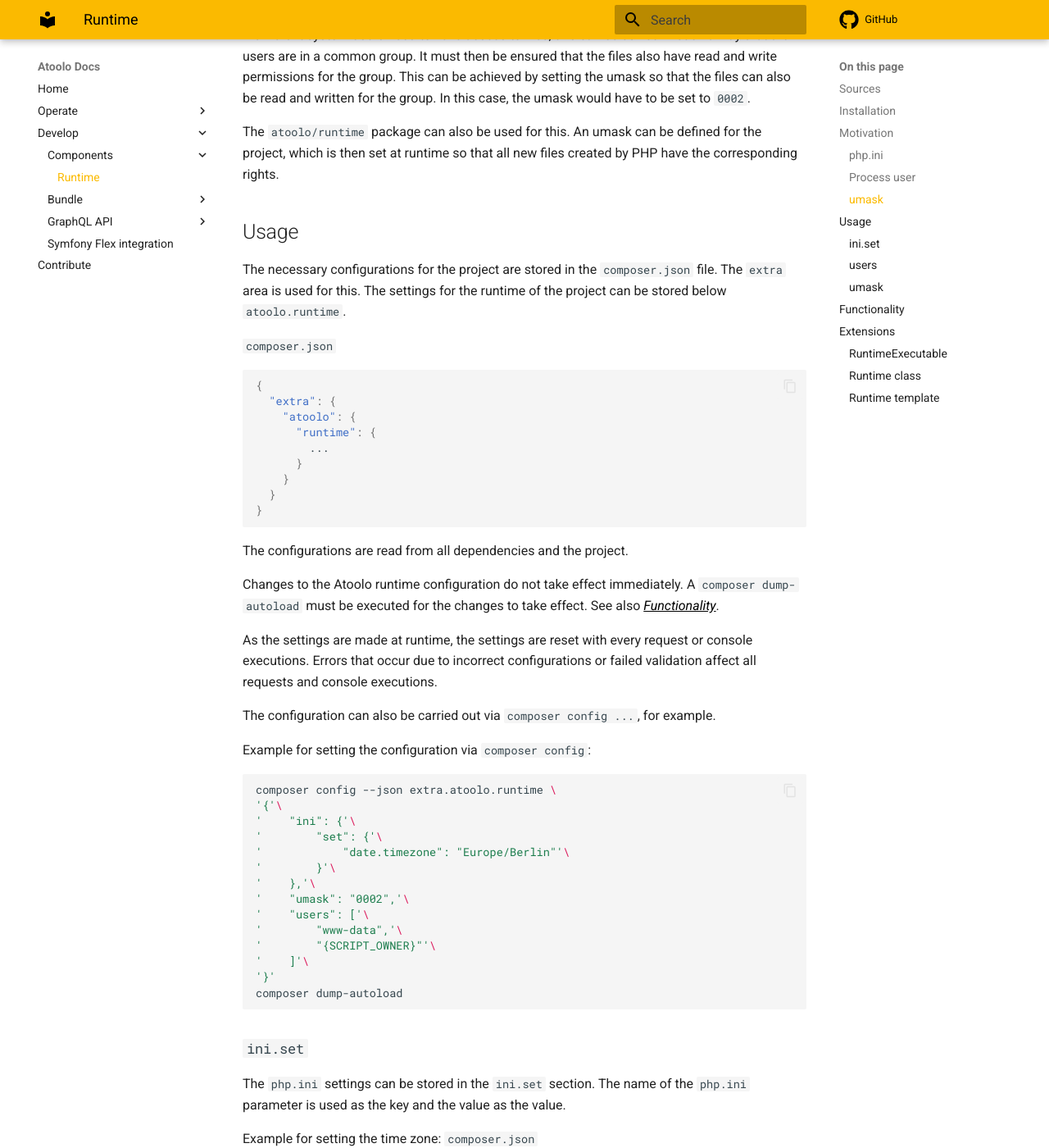
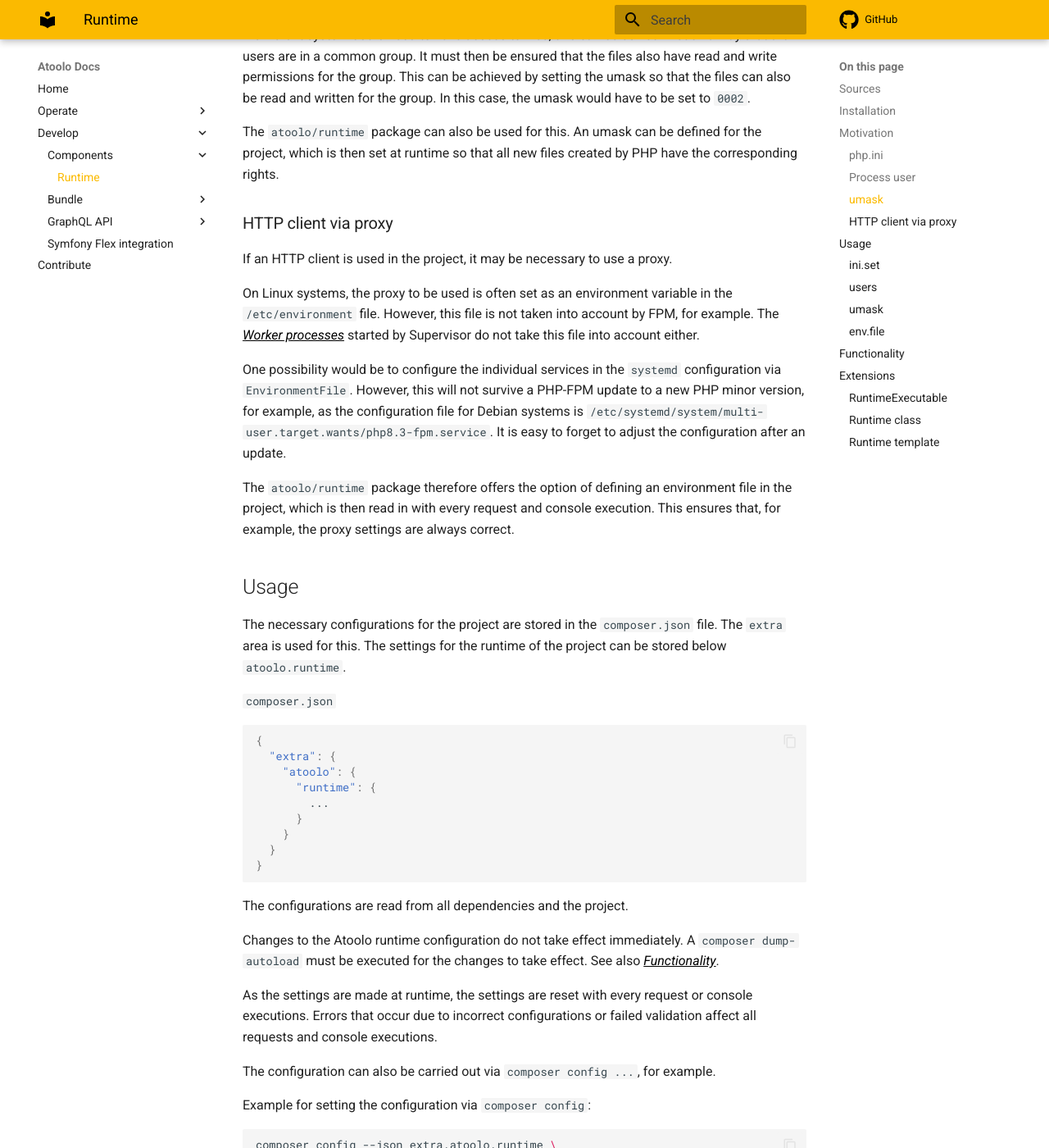
Before and after one commit to sitepark/atoolo-docs, an MkDocs documentation site: the page built from docs/develop/components/runtime.md, in a window 1280 px wide and 1400 px high, scrolled down 1554 px. Shown: the whole window at 82% size. Built offline with MkDocs 1.6.1 and Material for MkDocs 9.7.7, drawn with Linux system fonts in a browser that asks for light colours; comment, search, counter and statistics services are not loaded; some of the changed text lies outside the part shown.

Commit message:
docs[atoolo/runtime]: add env.file documentation

````diff
--- a/docs/develop/components/runtime.md
+++ b/docs/develop/components/runtime.md
@@ -40,6 +40,16 @@
 
 The `atoolo/runtime` package can also be used for this. An umask can be defined for the project, which is then set at runtime so that all new files created by PHP have the corresponding rights.
 
+### HTTP client via proxy
+
+If an HTTP client is used in the project, it may be necessary to use a proxy.
+
+On Linux systems, the proxy to be used is often set as an environment variable in the `/etc/environment` file. However, this file is not taken into account by FPM, for example. The [Worker processes](../../operate/worker.md) started by Supervisor do not take this file into account either.
+
+One possibility would be to configure the individual services in the `systemd` configuration via `EnvironmentFile`. However, this will not survive a PHP-FPM update to a new PHP minor version, for example, as the configuration file for Debian systems is `/etc/systemd/system/multi-user.target.wants/php8.3-fpm.service`. It is easy to forget to adjust the configuration after an update.
+
+The `atoolo/runtime` package therefore offers the option of defining an environment file in the project, which is then read in with every request and console execution. This ensures that, for example, the proxy settings are always correct.
+
 ## Usage
 
 The necessary configurations for the project are stored in the `composer.json` file. The `extra` area is used for this. The settings for the runtime of the project can be stored below `atoolo.runtime`.
@@ -71,6 +81,9 @@
 ```sh
 composer config --json extra.atoolo.runtime \
 '{'\
+'    "env": {'\
+'        "file": "/etc/environment"'\
+'    },'\
 '    "ini": {'\
 '        "set": {'\
 '            "date.timezone": "Europe/Berlin"'\
@@ -148,6 +161,26 @@
   }
 }
 ```
+
+### `env.file`
+
+This can be used to specify an environment file such as `/etc/environment`. This is read in with every request and console execution. The values are saved in `$_ENV` and `$_SERVER`. Existing values are not overwritten.
+
+```json
+{
+  "extra": {
+    "atoolo": {
+      "runtime": {
+        "env": {
+          "file": "/etc/environment"
+        }
+      }
+    }
+  }
+}
+```
+
+If the same Variable with different values are set via the dependent packages and the project, the execution is aborted and an error message is issued.
 
 ## Functionality
 
````
